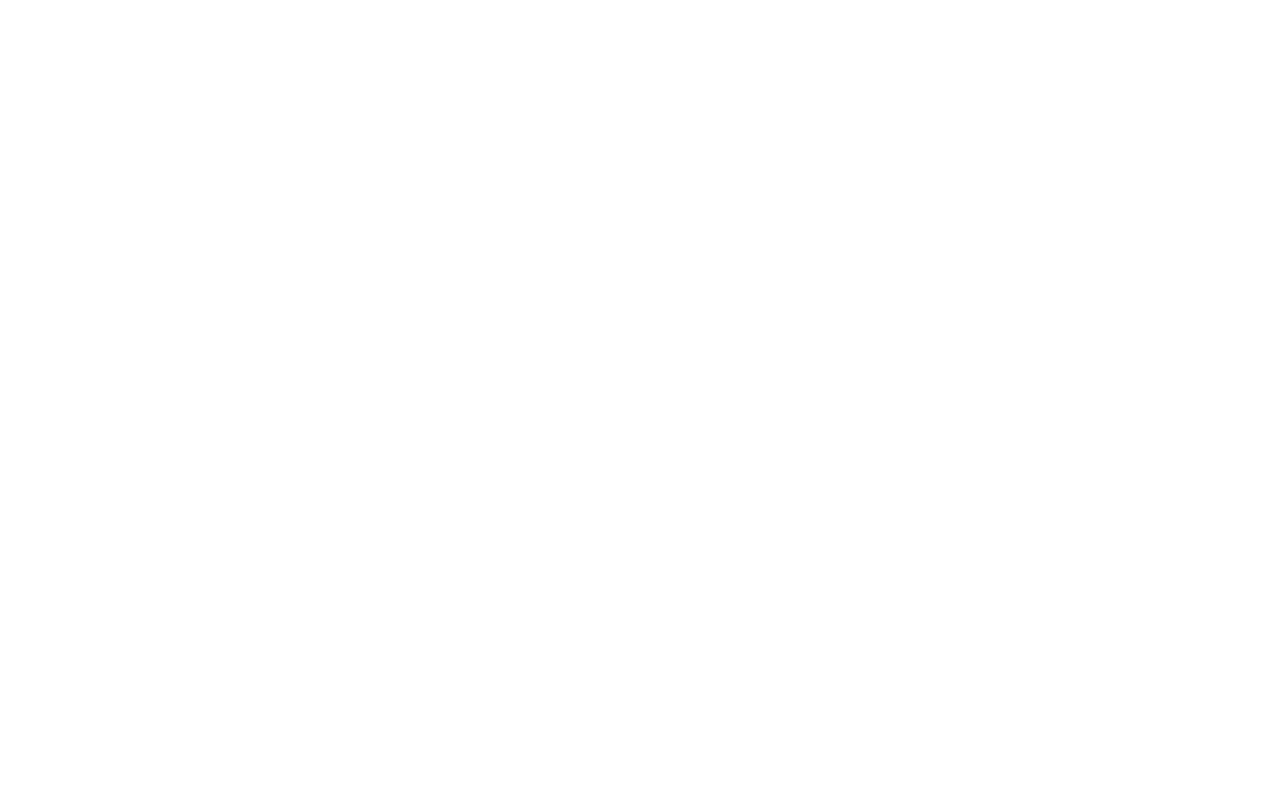
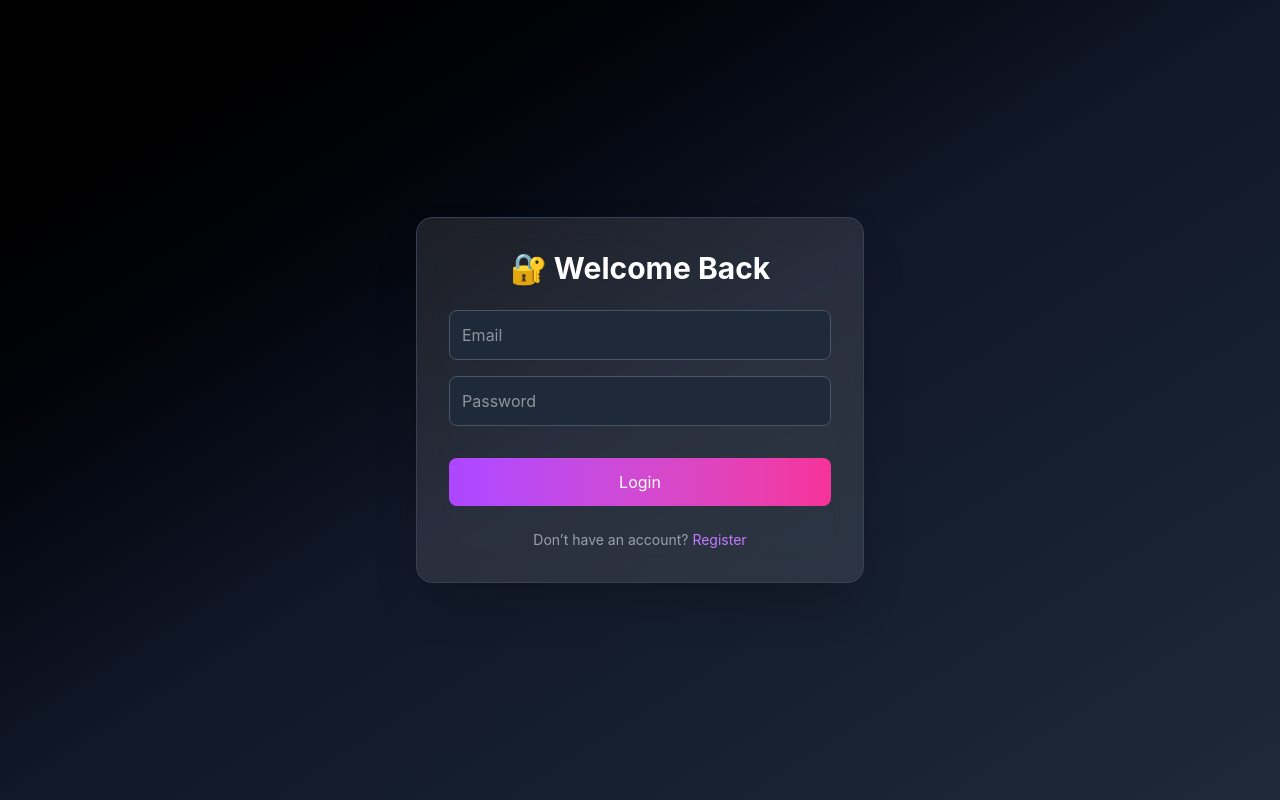
Before and after one commit to JeetsibeshSahoo/Practice-Experience, a React app in the folder Week1/Day1/frontend/: page /login in a window 1280 px wide. Built offline with nearby package versions, Linux system fonts and the light colour scheme; the HTML template or start-up script is replaced by a standard one.

Commit message:
add login ui

```diff
--- a/Week1/Day1/frontend/src/pages/Login.jsx
+++ b/Week1/Day1/frontend/src/pages/Login.jsx
@@ -1,11 +1,88 @@
-import React from 'react'
+import { useState } from "react";
+import { useDispatch, useSelector } from "react-redux";
+import { login } from "../features/auth/authSlice";
+import { useNavigate } from "react-router-dom";
 
-function Login() {
-  return (
-    <div>
+const Login = () => {
+    const dispatch = useDispatch();
+    const navigate = useNavigate();
+    const { isLoading, error } = useSelector((state) => state.auth);
 
-    </div>
-  )
-}
+    const [formData, setFormData] = useState({
+        email: "",
+        password: ""
+    });
+
+    const handleChange = (e) => {
+        setFormData({
+            ...formData,
+            [e.target.name]: e.target.value
+        });
+    };
+
+    const handleSubmit = async (e) => {
+        e.preventDefault();
+
+        const res = await dispatch(login(formData));
+
+        if (res.meta.requestStatus === "fulfilled") {
+            navigate("/dashboard");
+        }
+    };
+
+    return (
+        <div className="min-h-screen flex items-center justify-center bg-gradient-to-br from-black via-gray-900 to-gray-800">
+            <div className="bg-white/10 backdrop-blur-lg p-8 rounded-2xl shadow-2xl w-full max-w-md border border-gray-700">
+
+                <h2 className="text-3xl font-bold text-center text-white mb-6">
+                    🔐 Welcome Back
+                </h2>
+
+                <form onSubmit={handleSubmit} className="space-y-4">
+
+                    <input
+                        name="email"
+                        placeholder="Email"
+                        onChange={handleChange}
+                        className="w-full p-3 rounded-lg bg-gray-800 text-white border border-gray-600"
+                    />
+
+                    <input
+                        name="password"
+                        type="password"
+                        placeholder="Password"
+                        onChange={handleChange}
+                        className="w-full p-3 rounded-lg bg-gray-800 text-white border border-gray-600"
+                    />
+
+                    <div className="space-y-3 mt-4">
+                        <button
+                            type="submit"
+                            className="w-full bg-gradient-to-r from-purple-500 to-pink-500 text-white p-3 rounded-lg"
+                        >
+                            {isLoading ? "Logging in..." : "Login"}
+                        </button>
+
+                        {error && (
+                            <div className="bg-red-500/20 text-red-400 text-sm p-2 rounded text-center">
+                                {error}
+                            </div>
+                        )}
+                    </div>
+                </form>
+
+                <p className="text-gray-400 text-sm text-center mt-6">
+                    Don’t have an account?{" "}
+                    <span
+                        className="text-purple-400 cursor-pointer"
+                        onClick={() => navigate("/register")}
+                    >
+                        Register
+                    </span>
+                </p>
+            </div>
+        </div>
+    );
+};
 
 export default Login;
--- a/Week1/Day1/frontend/src/pages/Register.jsx
+++ b/Week1/Day1/frontend/src/pages/Register.jsx
@@ -39,7 +39,7 @@
                 Register Here
             </h2>
 
-            <form>
+            <form onSubmit={handleSubmit}>
                 <label className='text-md font-semibold'>Name</label>
                 <input
                 name='name'
```
